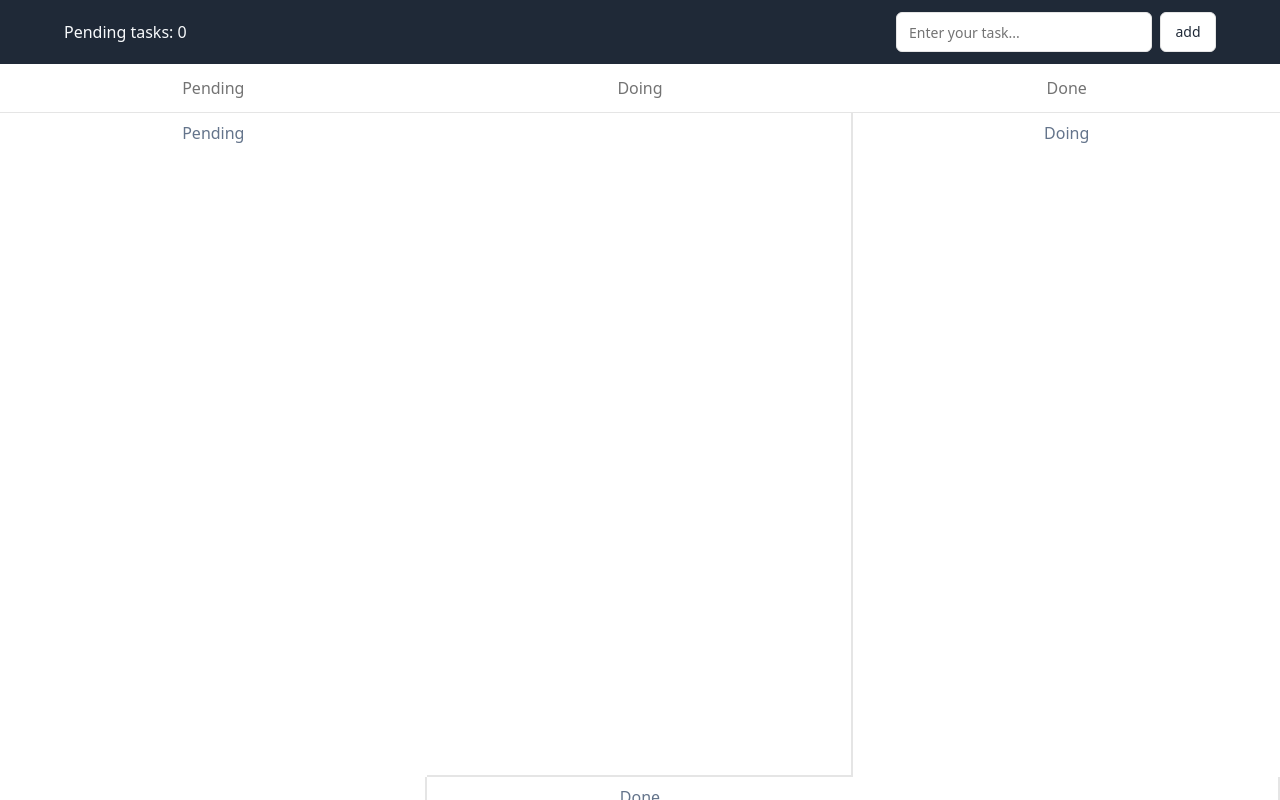
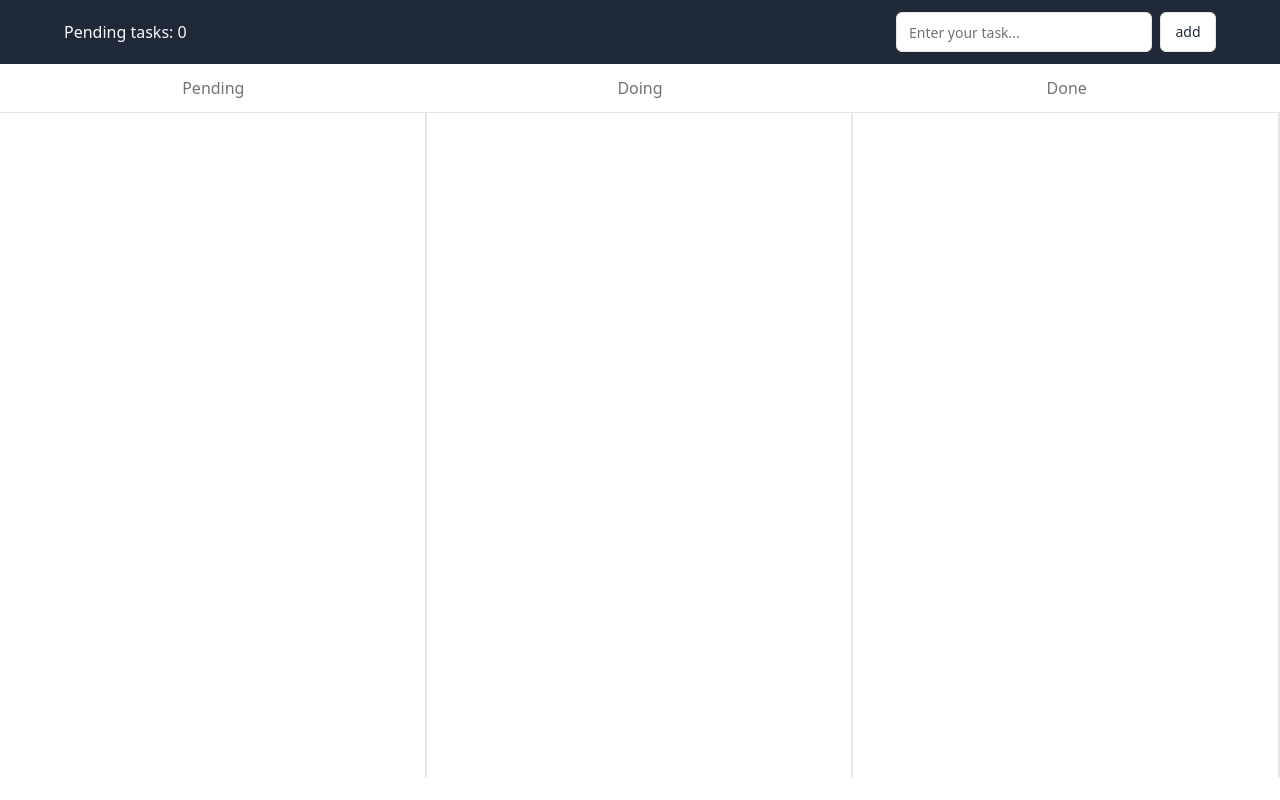
Before and after one commit to carlosEduardDev/KanBan-List, a React (Vite) app: page / in a window 1280 px wide. Shown: the top 800 px of the page. Built offline with nearby package versions, Linux system fonts and the light colour scheme.

Commit message:
refactor(feats)updates

```diff
--- a/src/App.tsx
+++ b/src/App.tsx
@@ -67,7 +67,7 @@ const App = () => {
       </header>
       <Table>
         <TableHeader>
-          <TableRow className="hidden sm:grid grid-cols-3">
+          <TableRow className="grid grid-cols-3">
             <TableHead className="text-base flex items-center justify-center">
               Pending
             </TableHead>
@@ -80,7 +80,7 @@ const App = () => {
           </TableRow>
         </TableHeader>
       </Table>
-      <section className="sm:grid flex flex-col w-full sm:grid-cols-3 justify-between">
+      <section className="grid w-full grid-cols-3 justify-between">
         <SectionTasks
           color={"#e52727"}
           handleDrop={(e) => handleDrop(e, tasks, setTasks)}
--- a/src/components/Section.tsx
+++ b/src/components/Section.tsx
@@ -17,11 +17,9 @@ const SectionTasks = ({ color, handleDrop, tasks, id, setTasks }: ISection) => {
 
   return (
     <>
-      <h1 className="text-center text-slate-500 text-base mt-2">
-        {id === "todo" ? "Pending" : id.replace("d", "D")}
-      </h1>
+
       <div
-        className="overflow-auto sm:block grid grid-cols-2 gap-1 py-5 px-2 min-h-[23vh] max-h-[23vh] sm:max-h-[83vh] sm:min-h-[83vh] text-center sm:border-r-2 border-b-2 borde-slate-300"
+        className="overflow-auto py-5 px-2 max-h-[83vh] sm:min-h-[83vh] text-center border-r-2 borde-slate-300"
         id={id}
         onDrop={(e) => handleDrop(e)}
         onDragOver={(e: React.DragEvent) => e.preventDefault()}
```
